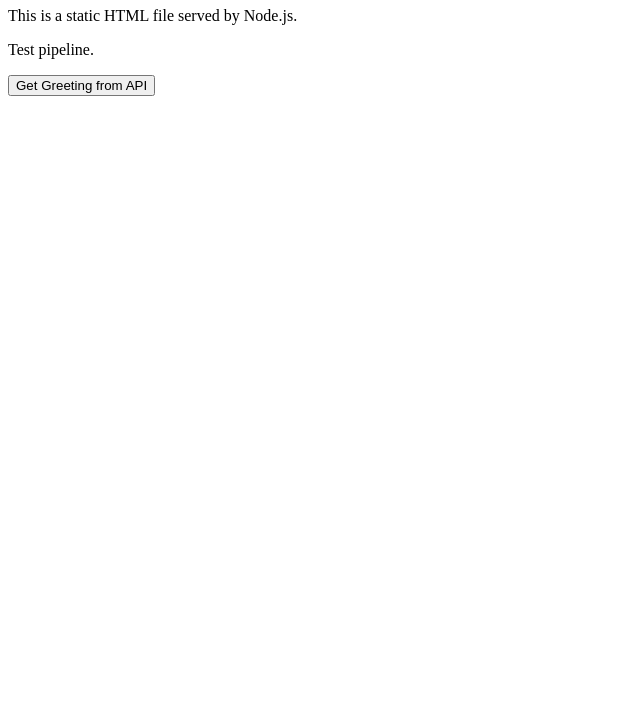
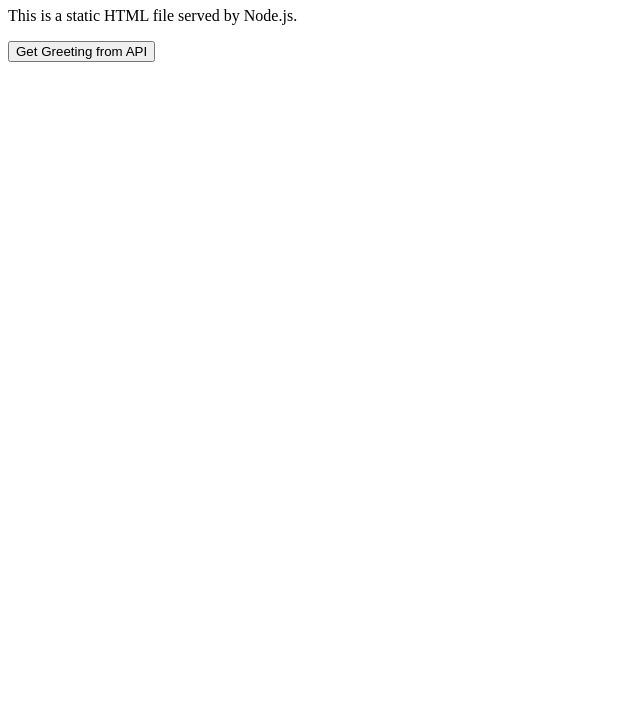
Before and after one commit to Paige1997/DevOpsDemoRepo, a website: page public/index.html in a window 1280 px wide. Shown: the part 73-800 px from the top of the page, without its empty margins (0-640 px from the left). Drawn offline with Linux system fonts and the light colour scheme.

Commit message:
remove test line

```diff
--- a/public/index.html
+++ b/public/index.html
@@ -8,7 +8,6 @@
   <body>
     <h1>Welcome to the Node.js Sample Project!</h1>
     <p>This is a static HTML file served by Node.js.</p>
-    <p>Test pipeline.</p>
 
     <button onclick="fetchGreeting()">Get Greeting from API</button>
     <p id="api-response"></p>
```
